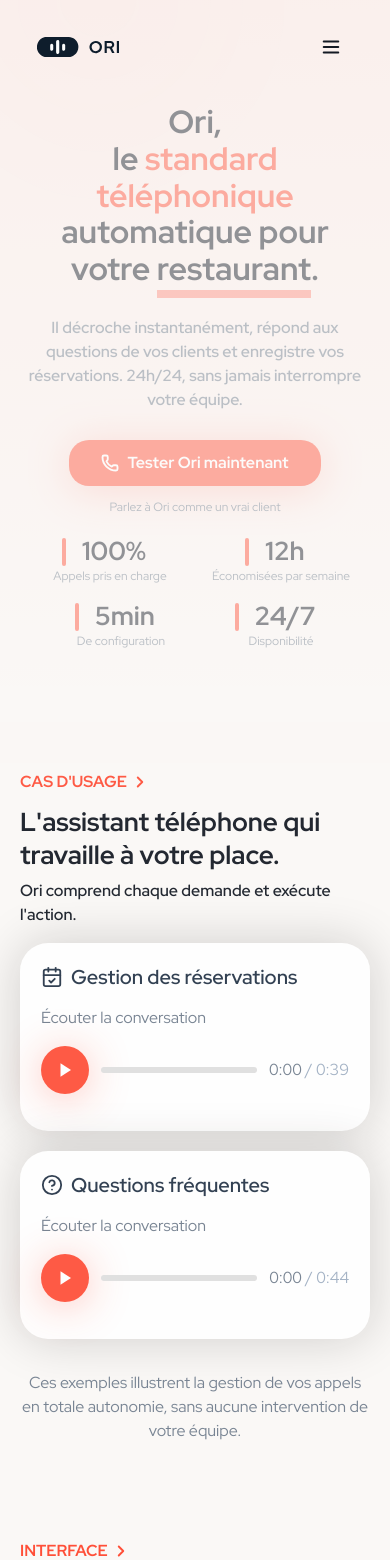
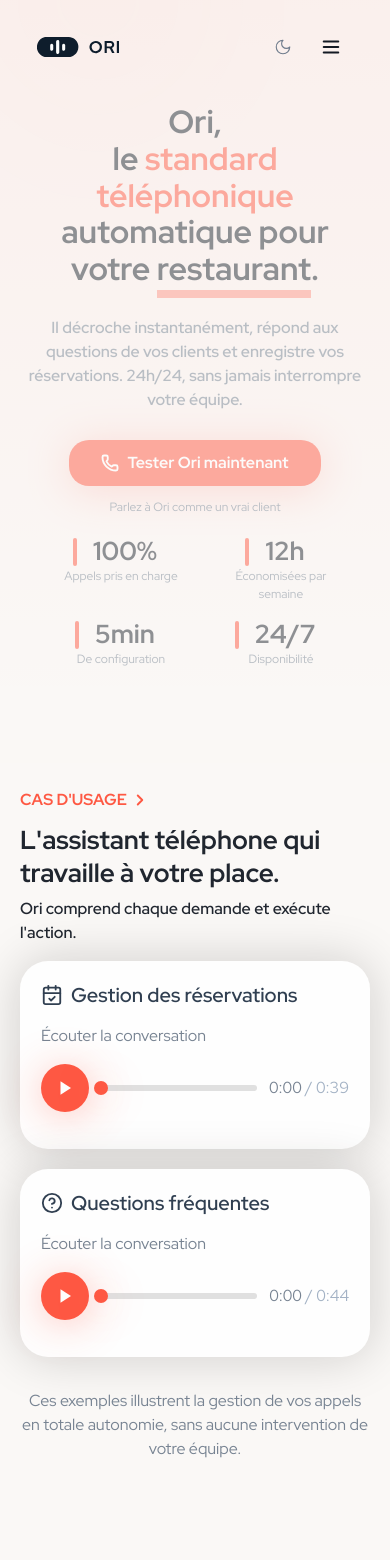
Before and after one commit to Lumiron-AI/Ori, a Next.js app: page /solutions/phone in a window 390 px wide. Shown: the top 1560 px of the page. Built offline with nearby package versions, Linux system fonts and the light colour scheme.

Commit message:
feat: slide and pause AudioCards, UI changes (buttons and positioning)

```diff
--- a/src/components/layout/footer.tsx
+++ b/src/components/layout/footer.tsx
@@ -122,10 +122,11 @@ export function Footer() {
 						</div>
 
 						{/* Social */}
-						<div className="flex flex-col items-start sm:items-end gap-3 sm:gap-4 md:flex-1">
+						<div className="flex flex-col items-start sm:items-end gap-4 sm:gap-4 md:flex-1">
 							<p className="font-display font-bold text-base sm:text-lg text-text-primary dark:text-text">
 								{footer.socialTitle}
 							</p>
+							<div className="flex w-full justify-between">
 								<div className="flex gap-2">
 									{SOCIAL.map(({ label, href, icon: Icon }) => (
 										<a
@@ -158,7 +159,9 @@ export function Footer() {
 									>
 										FR
 									</button>
-								<span className="text-text-secondary dark:text-text/50">|</span>
+									<span className="text-text-secondary dark:text-text/50">
+										|
+									</span>
 									<button
 										type="button"
 										onClick={() => toggle("en")}
@@ -172,6 +175,7 @@ export function Footer() {
 									>
 										EN
 									</button>
+								</div>
 							</div>
 						</div>
 					</div>
--- a/src/components/layout/header.tsx
+++ b/src/components/layout/header.tsx
@@ -123,13 +123,26 @@ export function Header() {
 					</div>
 
 					{/* Mobile toggle */}
+					<div className="md:hidden flex items-center justify-end gap-1">
 						<button
-						className="md:hidden text-text-primary dark:text-text justify-self-end min-w-[44px] min-h-[44px] flex items-center justify-center"
+							onClick={toggle}
+							aria-label={header.toggleTheme}
+							className="min-w-[44px] min-h-[44px] flex items-center justify-center text-text-secondary dark:text-text-tertiary hover:text-text-primary dark:hover:text-text transition-colors"
+						>
+							{theme === "dark" ? (
+								<Sun size={18} strokeWidth={1.5} />
+							) : (
+								<Moon size={18} strokeWidth={1.5} />
+							)}
+						</button>
+						<button
+							className="text-text-primary dark:text-text min-w-[44px] min-h-[44px] flex items-center justify-center"
 							onClick={() => setOpen((v) => !v)}
 							aria-label={header.toggleMenu}
 						>
 							{open ? <X size={22} /> : <Menu size={22} />}
 						</button>
+					</div>
 				</div>
 
 				{/* Mobile menu */}
@@ -161,17 +174,6 @@ export function Header() {
 								>
 									{header.myAccount}
 								</Link>
-								<button
-									onClick={toggle}
-									aria-label={header.toggleTheme}
-									className="w-[44px] h-[44px] mx-3 flex items-center justify-center text-text-secondary dark:text-text-tertiary"
-								>
-									{theme === "dark" ? (
-										<Sun size={20} strokeWidth={1.5} />
-									) : (
-										<Moon size={20} strokeWidth={1.5} />
-									)}
-								</button>
 							</div>
 							<div className="flex justify-center my-4">
 								<Link
--- a/src/components/sections/ori-messages/hero-section.tsx
+++ b/src/components/sections/ori-messages/hero-section.tsx
@@ -154,7 +154,7 @@ export function OriMessagesHeroSection() {
 				>
 					<div className="grid grid-cols-2 sm:grid-cols-4 gap-x-4 sm:gap-x-12 gap-y-4 justify-items-center mt-2">
 						{stats.map((stat, i) => (
-							<div key={i} className="flex flex-col items-center">
+							<div key={i} className="flex flex-col items-center w-[7rem] sm:w-[10rem]">
 								<div className="flex items-center gap-4">
 									<div className="w-1 h-8 sm:h-10 bg-ori-message rounded-full shrink-0" />
 									<AnimatedStatValue stat={stat} />
--- a/src/components/sections/ori-phone/faq-section.tsx
+++ b/src/components/sections/ori-phone/faq-section.tsx
@@ -40,13 +40,14 @@ export function FAQSection() {
 							className="mb-0"
 						/>
 
+						{/* Button visible only on lg+ (left column) */}
 						<Link
 							href="/contact"
 							className={buttonClass({
 								variant: "ghost-primary",
 								size: "md",
 								className:
-									"sm:px-8 sm:text-lg sm:h-[50px] w-full sm:w-[292px] shadow-orange-btn-soft mt-6 sm:mt-0",
+									"hidden lg:inline-flex sm:px-8 sm:text-lg sm:h-[50px] w-fit sm:w-[292px] dark:shadow-orange-btn-soft mt-6",
 							})}
 						>
 							{faq.seeAll}
@@ -103,6 +104,21 @@ export function FAQSection() {
 								</div>
 							</motion.div>
 						))}
+
+						{/* Button visible only on mobile/tablet (below accordion) */}
+						<div className="lg:hidden flex justify-center mt-6">
+							<Link
+								href="/contact"
+								className={buttonClass({
+									variant: "ghost-primary",
+									size: "md",
+									className:
+										"sm:px-8 sm:text-lg sm:h-[50px] w-fit sm:w-[292px] dark:shadow-orange-btn-soft",
+								})}
+							>
+								{faq.seeAll}
+							</Link>
+						</div>
 					</div>
 				</div>
 			</div>
--- a/src/components/sections/ori-phone/hero-section.tsx
+++ b/src/components/sections/ori-phone/hero-section.tsx
@@ -120,7 +120,7 @@ export function OriPhoneHeroSection() {
 						{hero.stats.map((stat, i) => (
 							<div
 								key={i}
-								className="flex flex-col items-center min-w-[7rem] xs:min-w-[8rem] md:min-w-[10rem]"
+								className="flex flex-col items-center w-[7rem] xs:w-[8rem] md:w-[10rem]"
 							>
 								<div className="flex items-center gap-2 xs:gap-4">
 									<div className="w-1 h-6 xs:h-7 md:h-10 bg-primary rounded-full shrink-0" />
--- a/src/components/sections/ori-phone/sponsorship-section.tsx
+++ b/src/components/sections/ori-phone/sponsorship-section.tsx
@@ -70,7 +70,7 @@ export function SponsorshipSection() {
 								variant: "ghost-primary",
 								size: "md",
 								className:
-									"sm:px-8 sm:text-lg sm:h-[50px] shadow-orange-btn-soft w-full sm:w-auto",
+									"sm:px-8 sm:text-lg sm:h-[50px] dark:shadow-orange-btn-soft w-fit sm:w-auto",
 							})}
 						>
 							{sponsorship.seeCta}
--- a/src/components/sections/ori-phone/use-case/AudioCard.tsx
+++ b/src/components/sections/ori-phone/use-case/AudioCard.tsx
@@ -102,7 +102,7 @@ export function AudioCard({
 	const { audioCard } = t;
 
 	// Index of the currently displayed tag group (-1 = none yet)
-	const groupIdx = playing ? activeGroupIndex(tagGroups, currentTime) : -1;
+	const groupIdx = currentTime > 0 || playing ? activeGroupIndex(tagGroups, currentTime) : -1;
 
 	function stopTicker() {
 		if (tickerRef.current !== null) {
@@ -162,7 +162,10 @@ export function AudioCard({
 		if (!el) return;
 
 		if (playing) {
-			reset();
+			// Pause — conserve la position
+			stopTicker();
+			el.pause();
+			setPlaying(false);
 			return;
 		}
 
@@ -175,7 +178,7 @@ export function AudioCard({
 			})
 			.catch(() => {
 				setPlaying(true);
-				startSimulatedTicker(loadedDurationRef.current > 0 ? loadedDurationRef.current : simulatedDuration);
+				startSimulatedTicker(loadedDurationRef.current > 0 ? loadedDurationRef.current : simulatedDuration, simTimeRef.current);
 			});
 	}
 
@@ -235,6 +238,34 @@ export function AudioCard({
 		};
 		window.addEventListener("mousemove", onMouseMove);
 		window.addEventListener("mouseup", onMouseUp);
+	}
+
+	function handleProgressTouchStart(e: React.TouchEvent) {
+		e.preventDefault();
+		isDraggingRef.current = true;
+		stopTicker();
+		seekToRatio(getRatioFromPointer(e.touches[0].clientX));
+
+		const onTouchMove = (ev: TouchEvent) => {
+			if (!isDraggingRef.current) return;
+			seekToRatio(getRatioFromPointer(ev.touches[0].clientX));
+		};
+		const onTouchEnd = () => {
+			isDraggingRef.current = false;
+			window.removeEventListener("touchmove", onTouchMove);
+			window.removeEventListener("touchend", onTouchEnd);
+
+			if (playing) {
+				const el = audioRef.current;
+				if (el && duration > 0) {
+					startRealTicker();
+				} else {
+					startSimulatedTicker(activeDuration, simTimeRef.current);
+				}
+			}
+		};
+		window.addEventListener("touchmove", onTouchMove, { passive: false });
+		window.addEventListener("touchend", onTouchEnd);
 	}
 	const progress =
 		activeDuration > 0
@@ -306,6 +337,7 @@ export function AudioCard({
 				<div
 					className="flex-1 relative flex items-center cursor-pointer py-2 -my-2"
 					onMouseDown={handleProgressMouseDown}
+					onTouchStart={handleProgressTouchStart}
 				>
 					<div
 						ref={progressBarRef}
@@ -320,6 +352,11 @@ export function AudioCard({
 							style={{ width: `${progress}%` }}
 						/>
 					</div>
+					{/* Thumb — rond orange style YouTube */}
+					<div
+						className="absolute w-3.5 h-3.5 rounded-full bg-primary shadow-orange-btn -translate-x-1/2 pointer-events-none"
+						style={{ left: `${progress}%` }}
+					/>
 				</div>
 
 				<span
--- a/src/components/ui/comparison-list-section.tsx
+++ b/src/components/ui/comparison-list-section.tsx
@@ -122,7 +122,7 @@ export function ComparisonListSection({
 					>
 						<button
 							onClick={() => setActiveTab("with")}
-							className={`h-11 px-6 w-full rounded-2xl border ${accent.border} ${accent.bgLight} ${accent.text} font-display font-bold text-base inline-flex items-center justify-center ${accentColor === "ori-message" ? "shadow-blue-btn-soft" : "shadow-orange-btn-soft"}`}
+							className={`h-11 px-8 w-fit rounded-2xl border ${accent.border} ${accent.bgLight} ${accent.text} font-display font-bold text-base inline-flex items-center justify-center ${accentColor === "ori-message" ? "shadow-blue-btn-soft" : "dark:shadow-orange-btn-soft"}`}
 						>
 							{ctaLabel}
 						</button>
```
Lines whose indentation alone changed are shown as unchanged.
